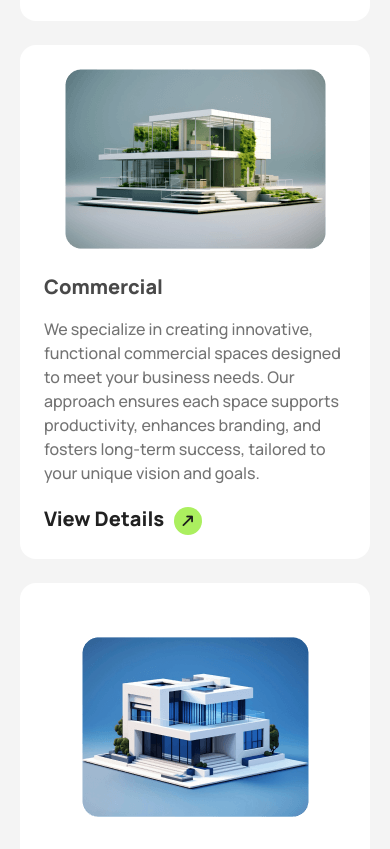
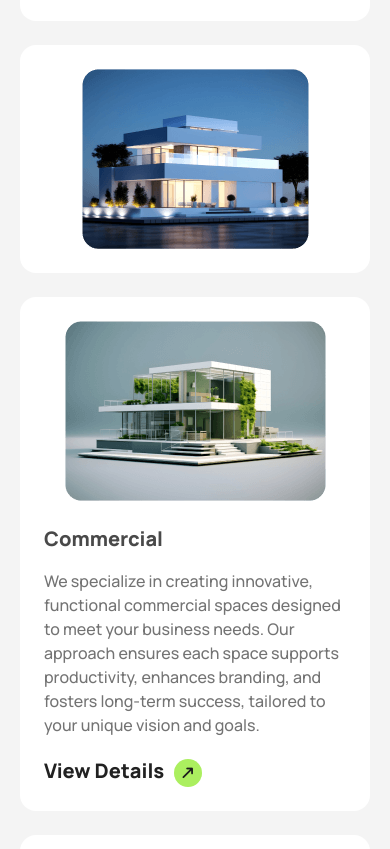
Before and after one commit to rubayedhasan/rinterio_make-your-dream-house, a plain HTML site: page index.html in a window 390 px wide. Shown: the part 4812-5661 px from the top of the page. Drawn offline with nearby package versions, Linux system fonts and the light colour scheme.

Commit message:
adding portfolio section responsivly and fixed bugs on cards

```diff
--- a/index.html
+++ b/index.html
@@ -554,7 +554,7 @@
           >
             <!-- 1st card  -->
             <div
-              class="order-1 col-span-12 rounded-2xl bg-white p-6 lg:col-span-8 lg:border lg:border-[#E9E9E9]"
+              class="order-1 col-span-12 flex items-center justify-center rounded-2xl bg-white p-6 md:h-72 lg:col-span-9 lg:border lg:border-[#E9E9E9]"
             >
               <div
                 class="grid grid-cols-1 place-items-center gap-6 md:grid-cols-12"
@@ -603,7 +603,7 @@
 
             <!-- 2nd card  -->
             <div
-              class="order-2 col-span-12 rounded-2xl bg-white p-6 md:col-span-6 lg:col-span-4 lg:border lg:border-[#E9E9E9]"
+              class="order-2 col-span-12 flex items-center justify-center rounded-2xl bg-white p-6 md:col-span-6 md:h-72 lg:col-span-3 lg:border lg:border-[#E9E9E9]"
             >
               <figure>
                 <img
@@ -613,9 +613,23 @@
                 />
               </figure>
             </div>
+
+            <!-- extra 5th card  -->
+            <div
+              class="order-3 col-span-12 flex items-center justify-center rounded-2xl bg-white p-6 md:col-span-6 md:h-72 lg:hidden lg:border lg:border-[#E9E9E9]"
+            >
+              <figure>
+                <img
+                  src="./images/img5.png"
+                  alt="sample image"
+                  class="w-full object-scale-down"
+                />
+              </figure>
+            </div>
+
             <!-- 3rd card  -->
             <div
-              class="order-4 col-span-12 rounded-2xl bg-white p-6 md:col-span-6 lg:order-3 lg:col-span-2 lg:border lg:border-[#E9E9E9]"
+              class="order-5 col-span-12 flex items-center justify-center rounded-2xl bg-white p-6 md:col-span-6 md:h-72 lg:order-3 lg:col-span-2 lg:border lg:border-[#E9E9E9]"
             >
               <figure>
                 <img
@@ -628,7 +642,7 @@
 
             <!-- 4th card  -->
             <div
-              class="order-3 col-span-12 rounded-2xl bg-white p-6 lg:order-4 lg:col-span-8 lg:border lg:border-[#E9E9E9]"
+              class="order-4 col-span-12 flex items-center justify-center rounded-2xl bg-white p-6 md:h-72 lg:col-span-8 lg:border lg:border-[#E9E9E9]"
             >
               <div
                 class="grid grid-cols-1 place-items-center gap-6 md:grid-cols-12"
@@ -677,7 +691,7 @@
 
             <!-- 5th card  -->
             <div
-              class="order-5 col-span-12 rounded-2xl bg-white p-6 md:col-span-6 lg:col-span-2 lg:border lg:border-[#E9E9E9]"
+              class="order-6 col-span-12 flex items-center justify-center rounded-2xl bg-white p-6 md:col-span-6 md:h-72 lg:order-5 lg:col-span-2 lg:border lg:border-[#E9E9E9]"
             >
               <figure>
                 <img
```
